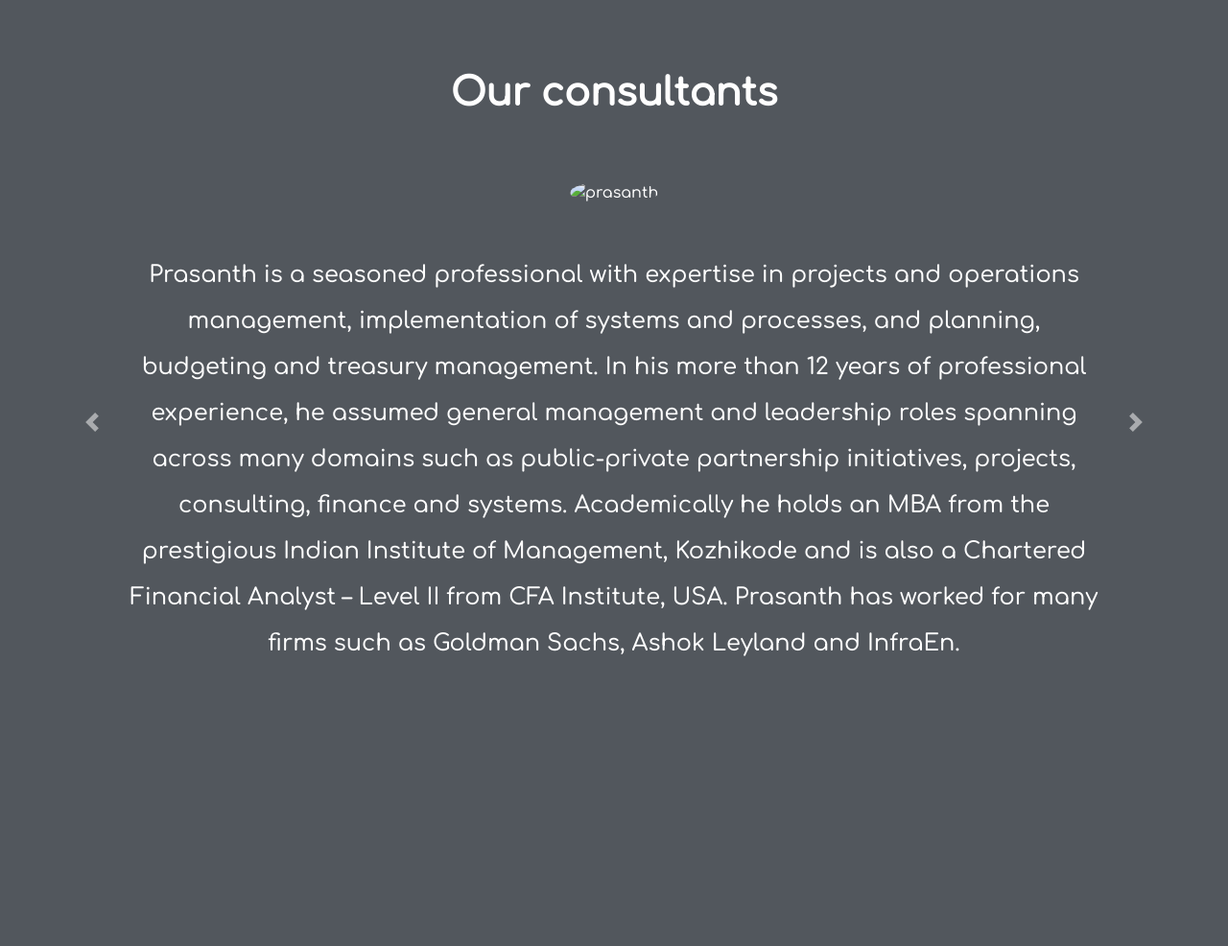
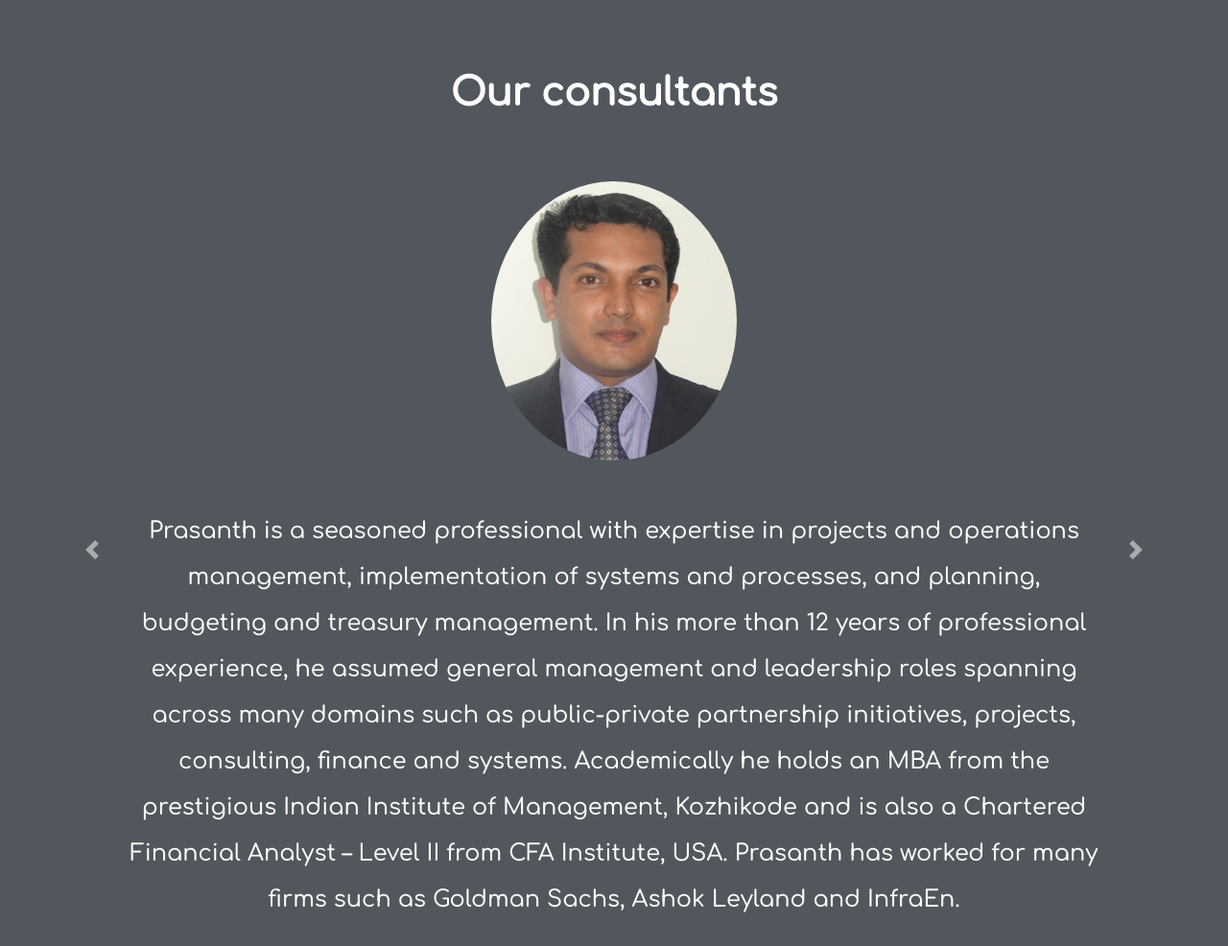
Before and after one commit to anugrahkolath/valcare, a plain HTML site: page index.html in a window 1280 px wide. Shown: the part 2116-3102 px from the top of the page at 96% size. Drawn offline with nearby package versions, Linux system fonts and the light colour scheme.

Commit message:
Update index.html

```diff
--- a/index.html
+++ b/index.html
@@ -192,7 +192,7 @@
   <div id="testimonial-carousel" class="carousel slide" data-ride="true"  data-interval="2000">
     <div class="carousel-inner">
       <div class="carousel-item active container-fluid">
-        <img class="testimonial-image" src="PrasanthPillai.jpg" alt="prasanth">
+        <img class="testimonial-image" src="Prasanth.jpg" alt="prasanth">
 
         <p class="cons-p"> Prasanth is a seasoned professional with expertise in projects and operations management, implementation of systems and processes, and planning, budgeting and treasury management.  In his more than 12 years of professional experience, he assumed general management and leadership roles spanning across many domains such as public-private partnership initiatives, projects, consulting, finance and systems.  Academically he holds an MBA from the prestigious Indian Institute of Management, Kozhikode and is also a Chartered Financial Analyst – Level II from CFA Institute, USA.  Prasanth has worked for many firms such as Goldman Sachs, Ashok Leyland and InfraEn.
  </p>
```
